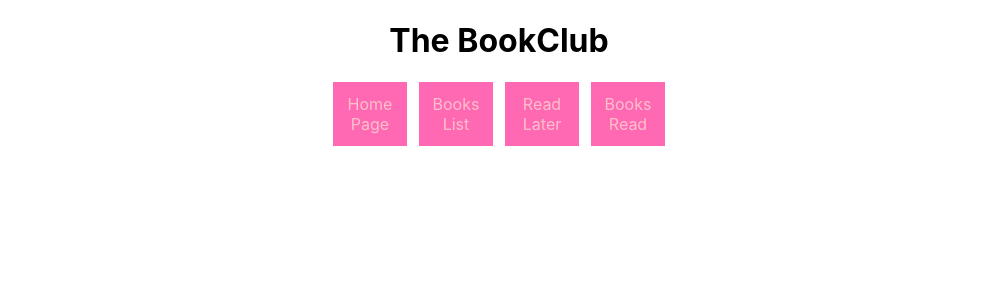
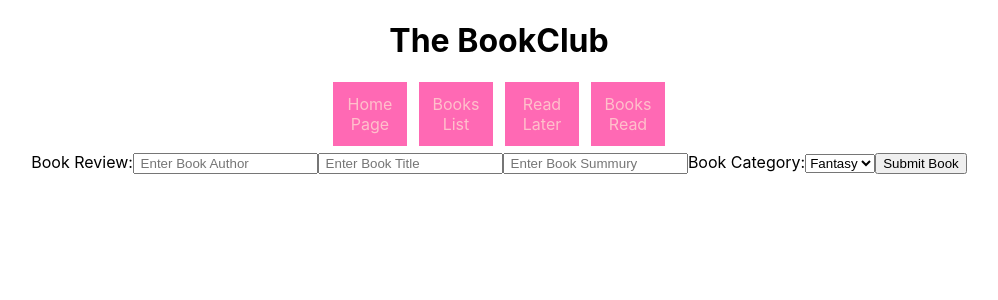
Before and after one commit to sluvish1/phase2-react-project, a React (Create React App) app: page / in a window 1280 px wide. Shown: the top 300 px of the page, without its empty margins (141-1139 px from the left). Built offline with nearby package versions, Linux system fonts and the light colour scheme.

Commit message:
created a form

```diff
--- a/src/BooksList.js
+++ b/src/BooksList.js
@@ -1,9 +1,12 @@
 import React from "react";
+import { useState } from "react";
 
 function BooksList() {
+const[newBook , setNewBook] = useState("")
+
     return (
         <div>
-            <h1>hello</h1>
+
         </div>
     )
 }
--- a/src/Homepage.js
+++ b/src/Homepage.js
@@ -2,11 +2,30 @@ import React from "react";
 
 
 function HomePage() {
-    return (
-        <main>
 
-        </main>
-    )
+
+
+  return (
+      <form className="NewBook">
+        <label>
+           Book Review:
+          <input type="text" placeholder=" Enter Book Author"></input>
+          <input type="text" placeholder=" Enter Book Title"></input>
+          <input type="summury" placeholder=" Enter Book Summury"></input>
+         </label>
+
+        <label>
+          Book Category:
+          <select name=" book category">
+            <option value="Fantasy">Fantasy</option>
+            <option value="Anime">Anime</option>
+            <option value="Drama">Drama</option>
+            <option value="Triller">Triller</option>
+          </select>
+        </label>
+        <button type="submit">Submit Book</button>
+      </form>
+  );
 }
 
-export default HomePage
+export default HomePage;
```
